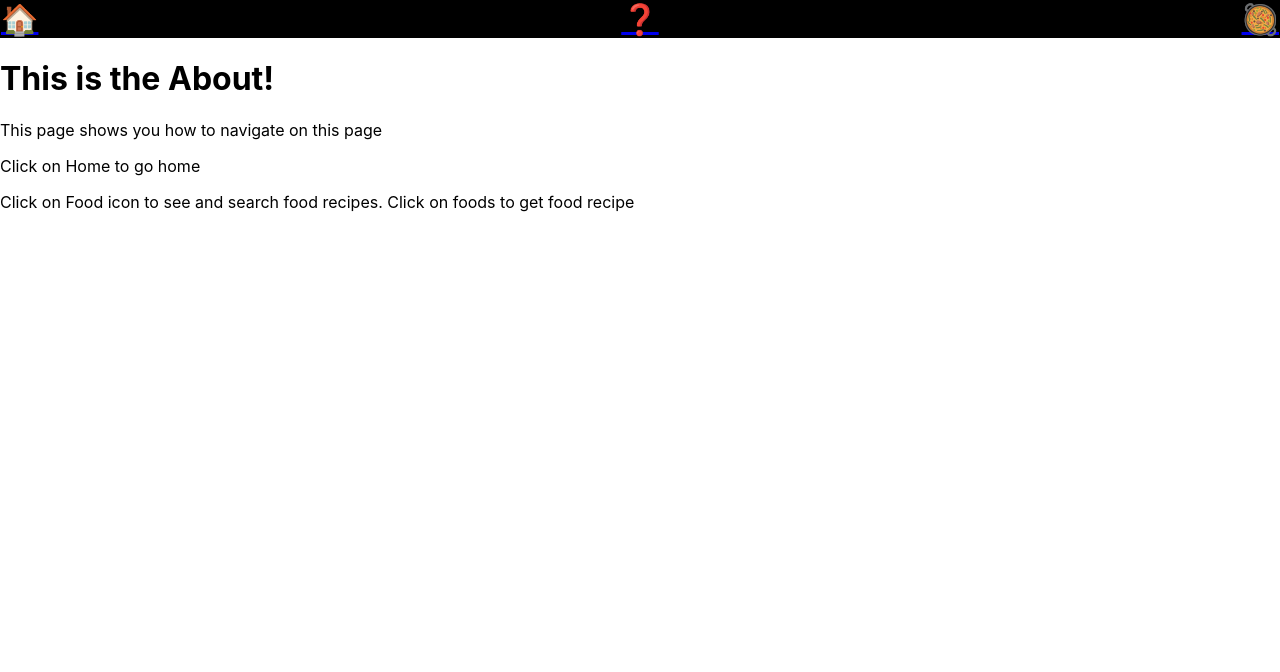
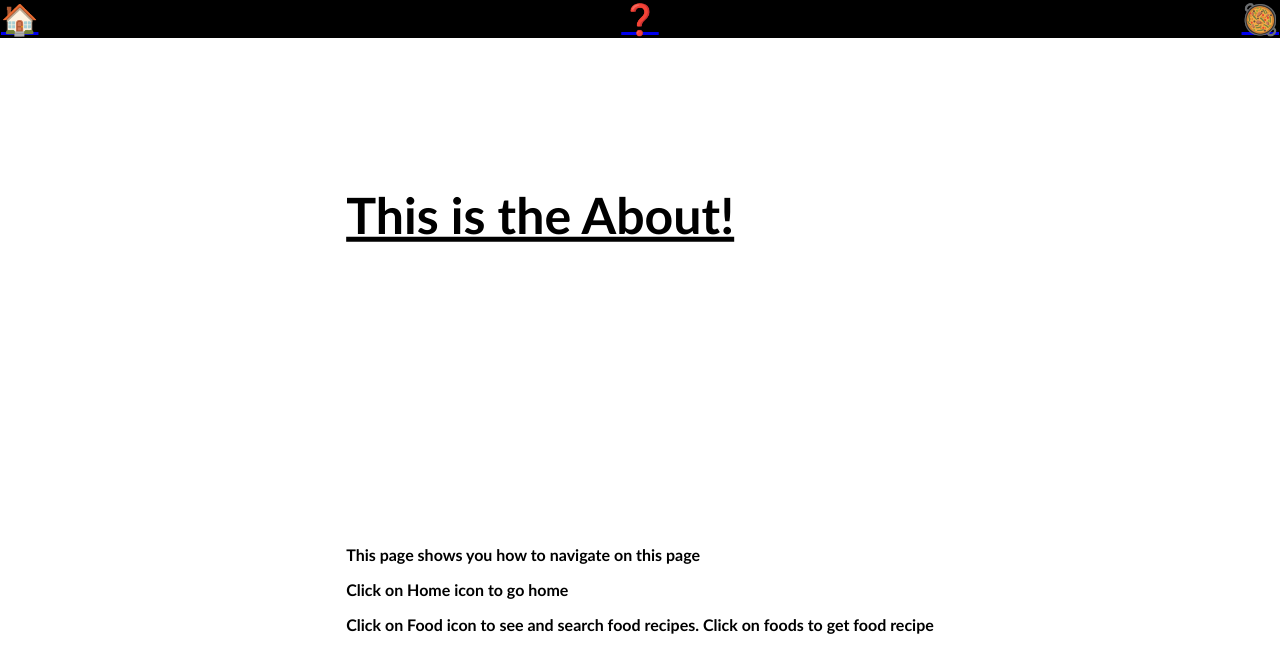
Before and after one commit to Bigs55stock/food-recipe-, a React (Create React App) app: page /about in a window 1280 px wide. Shown: the top 672 px of the page. Built offline with nearby package versions, Linux system fonts and the light colour scheme.

Commit message:
about base css

```diff
--- a/src/About.js
+++ b/src/About.js
@@ -3,11 +3,11 @@ import React from "react";
 
 const About = () => {
     return (
-      <div>
-        <h1>This is the About!</h1>
-        <p>This page shows you how to navigate on this page</p>
-        <p>Click on Home to go home</p>
-        <p> Click on Food icon to see and search food recipes. Click on foods to get food recipe</p>
+      <div className="Aboutcontainer">
+        <h1 className="Aboutheading">This is the About!</h1>
+        <p className="Home-p">This page shows you how to navigate on this page</p>
+        <p className="Home-p">Click on Home icon to go home</p>
+        <p className="Home-p"> Click on Food icon to see and search food recipes. Click on foods to get food recipe</p>
       </div>
     );
 }
--- a/src/FoodSearch.css
+++ b/src/FoodSearch.css
@@ -97,3 +97,18 @@ font-family: 'Trebuchet MS', 'Lucida Sans Unicode', 'Lucida Grande', 'Lucida San
     font-size: 35px;
 
 }
+
+.Aboutcontainer{
+    position:absolute;
+    top:50%;
+    left:50%;
+    transform: translate(-50%,-50%);
+
+}
+
+.Aboutheading{
+    margin-bottom: 300px;
+    font-size: 50px;
+    font-family:'Trebuchet MS', 'Lucida Sans Unicode', 'Lucida Grande', 'Lucida Sans', Arial, sans-serif;
+    text-decoration: underline;
+}
```
